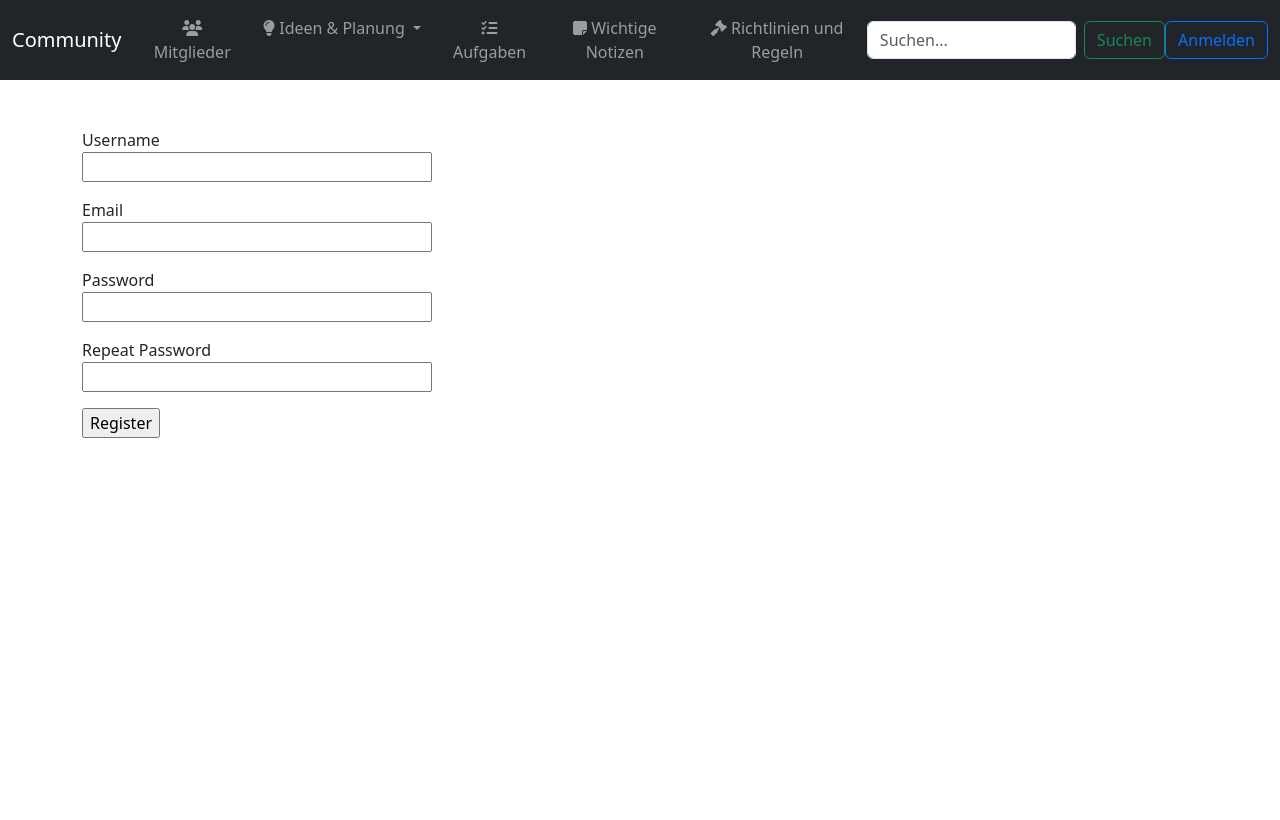
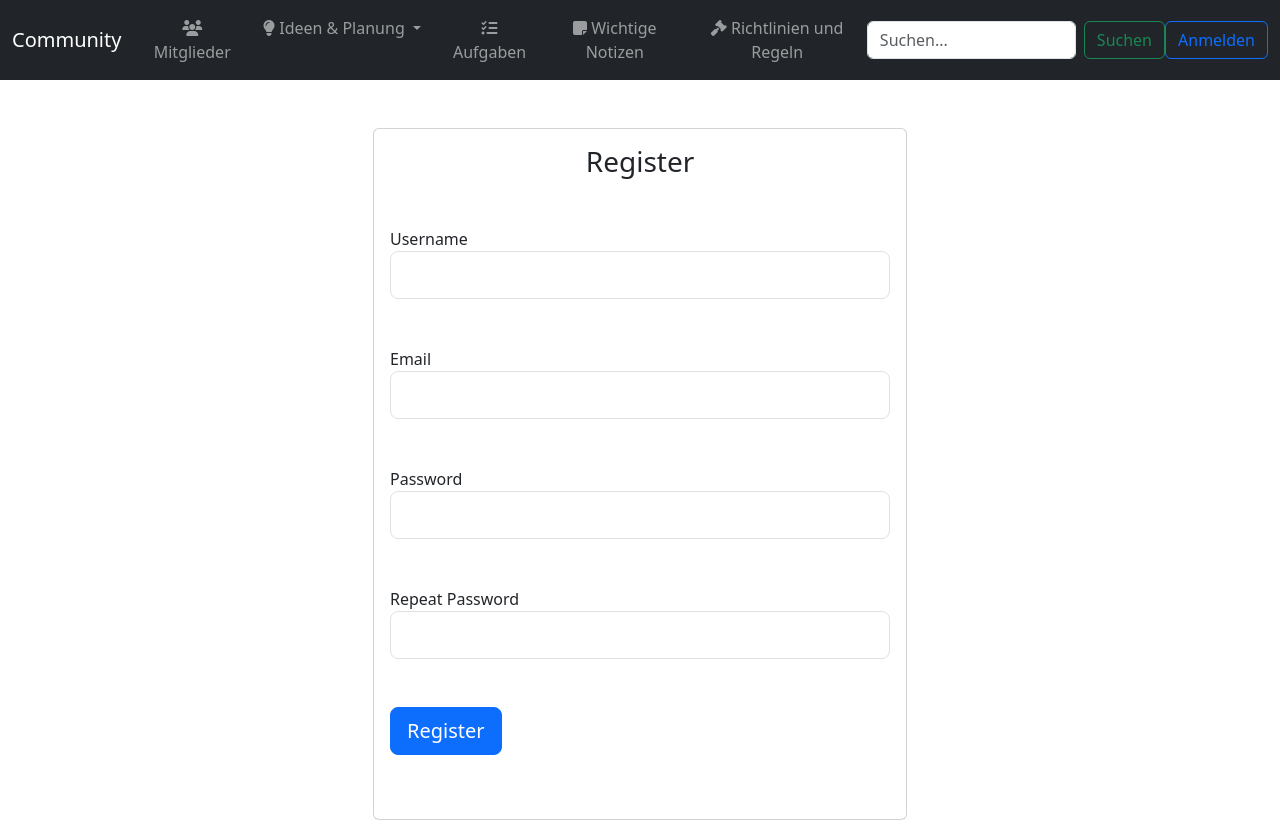
Before and after one commit to programxo/Community, a Flask app: page /register in a window 1280 px wide. Before the commit the page ends 438 px from the top, so only its background shows below. Run offline with Flask 3, Linux system fonts and the light colour scheme.

Commit message:
[Web] Add Initial UI for Login and Register (Bootstrap)

```diff
--- a/web/templates/register.html
+++ b/web/templates/register.html
@@ -6,37 +6,58 @@ Register
 
 {% block content %}
 
-  <form action="" method="post">
+<div class="container mt-5">
+  <div class="row">
+    <div class="col-md-6 offset-md-3">
+      <div class="card">
+        <div class="card-body">
+          <h3 class="card-title text-center">Register</h3>
+          <form action="" method="post" novalidate>
             {{ form.hidden_tag() }}
-    <p>
-      {{ form.username.label }}<br>
-      {{ form.username(size=32) }}<br>
+            <div class="form-group my-5">
+              {{ form.username.label(class="form-control-label") }}
+              {{ form.username(class="form-control form-control-lg", size=32) }}
               {% for error in form.username.errors %}
-      <span style="color: red;">[{{ error }}]</span>
+              <div class="invalid-feedback">
+                {{ error }}
+              </div>
               {% endfor %}
-    </p>
-    <p>
-      {{ form.email.label }}<br>
-      {{ form.email(size=32) }}<br>
+            </div>
+            <div class="form-group my-5">
+              {{ form.email.label(class="form-control-label") }}
+              {{ form.email(class="form-control form-control-lg", size=32) }}
               {% for error in form.email.errors %}
-      <span style="color: red;">[{{ error }}]</span>
+              <div class="invalid-feedback">
+                {{ error }}
+              </div>
               {% endfor %}
-    </p>
-    <p>
-      {{ form.password.label }}<br>
-      {{ form.password(size=32) }}<br>
+            </div>
+            <div class="form-group my-5">
+              {{ form.password.label(class="form-control-label") }}
+              {{ form.password(class="form-control form-control-lg", size=32) }}
               {% for error in form.password.errors %}
-      <span style="color: red;">[{{ error }}]</span>
+              <div class="invalid-feedback">
+                {{ error }}
+              </div>
               {% endfor %}
-    </p>
-    <p>
-      {{ form.password2.label }}<br>
-      {{ form.password2(size=32) }}<br>
+            </div>
+            <div class="form-group my-5">
+              {{ form.password2.label(class="form-control-label") }}
+              {{ form.password2(class="form-control form-control-lg", size=32) }}
               {% for error in form.password2.errors %}
-      <span style="color: red;">[{{ error }}]</span>
+              <div class="invalid-feedback">
+                {{ error }}
+              </div>
               {% endfor %}
-    </p>
-    <p>{{ form.submit() }}</p>
+            </div>
+            <div class="form-group my-5">
+              {{ form.submit(class="btn btn-primary btn-lg btn-block") }}
+            </div>
           </form>
+        </div>
+      </div>
+    </div>
+  </div>
+</div>
 
   {% endblock %}
```
Also changed, not shown: web/templates/login.html (+36 -13 lines). Lines whose indentation alone changed are shown as unchanged.
